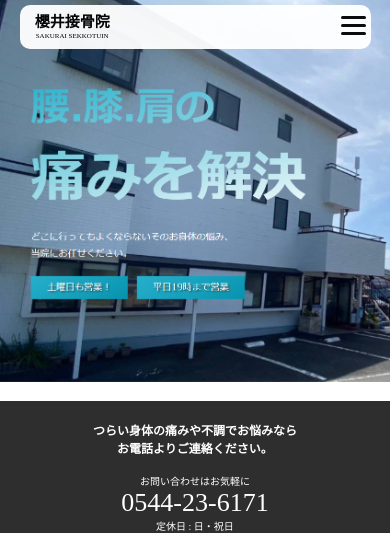
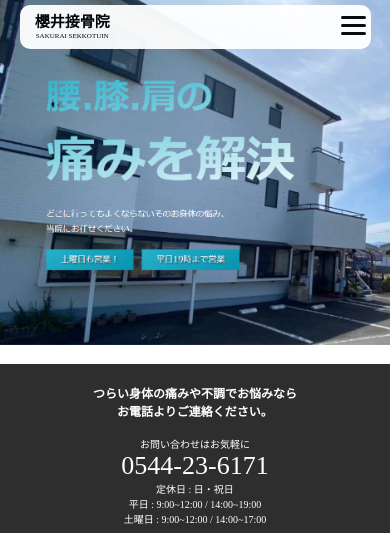
Before and after one commit to sakuraisekkothin/sakuraisekkotuin.github.io, a plain HTML site: page index.html in a window 390 px wide. Shown: the top 533 px of the page. Drawn offline with Linux system fonts and the light colour scheme.

Commit message:
Update index.css

```diff
--- a/index.css
+++ b/index.css
@@ -2218,7 +2218,7 @@ footer {
   .top-wrapper, .top-wrapper3 {
     display: none;
   }
-  .top-wrapper4 {
+  .top-wrapper2 {
     display: block;
   }
   .contact1-name {
```
